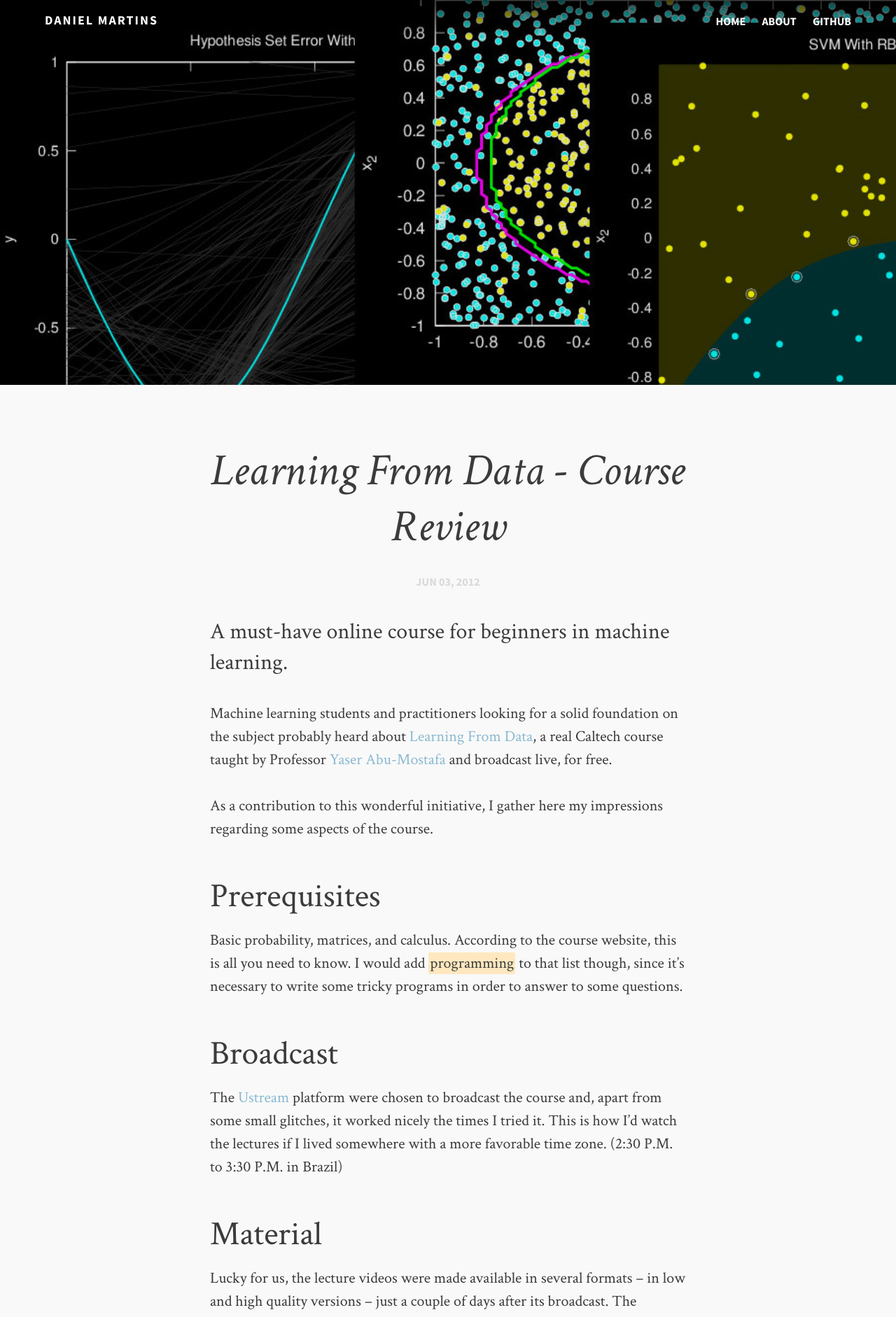
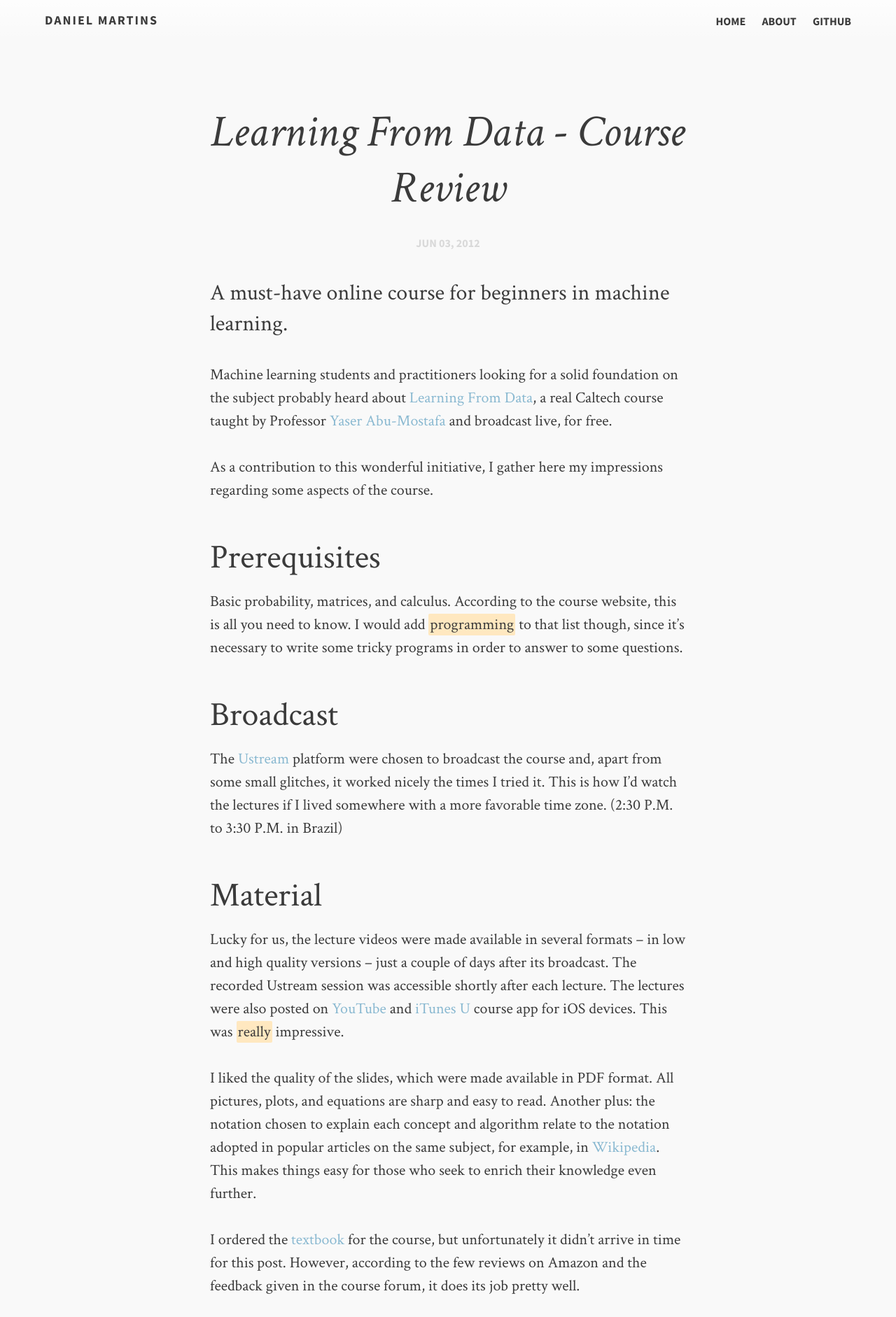
Before and after one commit to danielfm/danielfm.github.io, a Jekyll site: the page built from _posts/2012-06-03-learning-from-data-course-review.md, in a window 1280 px wide. Shown: the top 1882 px of the page at 70% size. Built offline with Jekyll 4.4.1, drawn with Linux system fonts in a browser that asks for light colours; comment, search, counter and statistics services are not loaded.

Commit message:
Removed image from post.

```diff
--- a/_posts/2012-06-03-learning-from-data-course-review.md
+++ b/_posts/2012-06-03-learning-from-data-course-review.md
@@ -5,8 +5,6 @@ description: A must-have online course for beginners in machine learning.
 date: 2012-06-03 09:45
 categories: [machine learning, education, programming]
 comments: true
-image:
-  feature: learning-from-data.jpg
 ---
 
 Machine learning students and practitioners looking for a solid
```
Also changed, not shown: images/learning-from-data.jpg (deleted).
